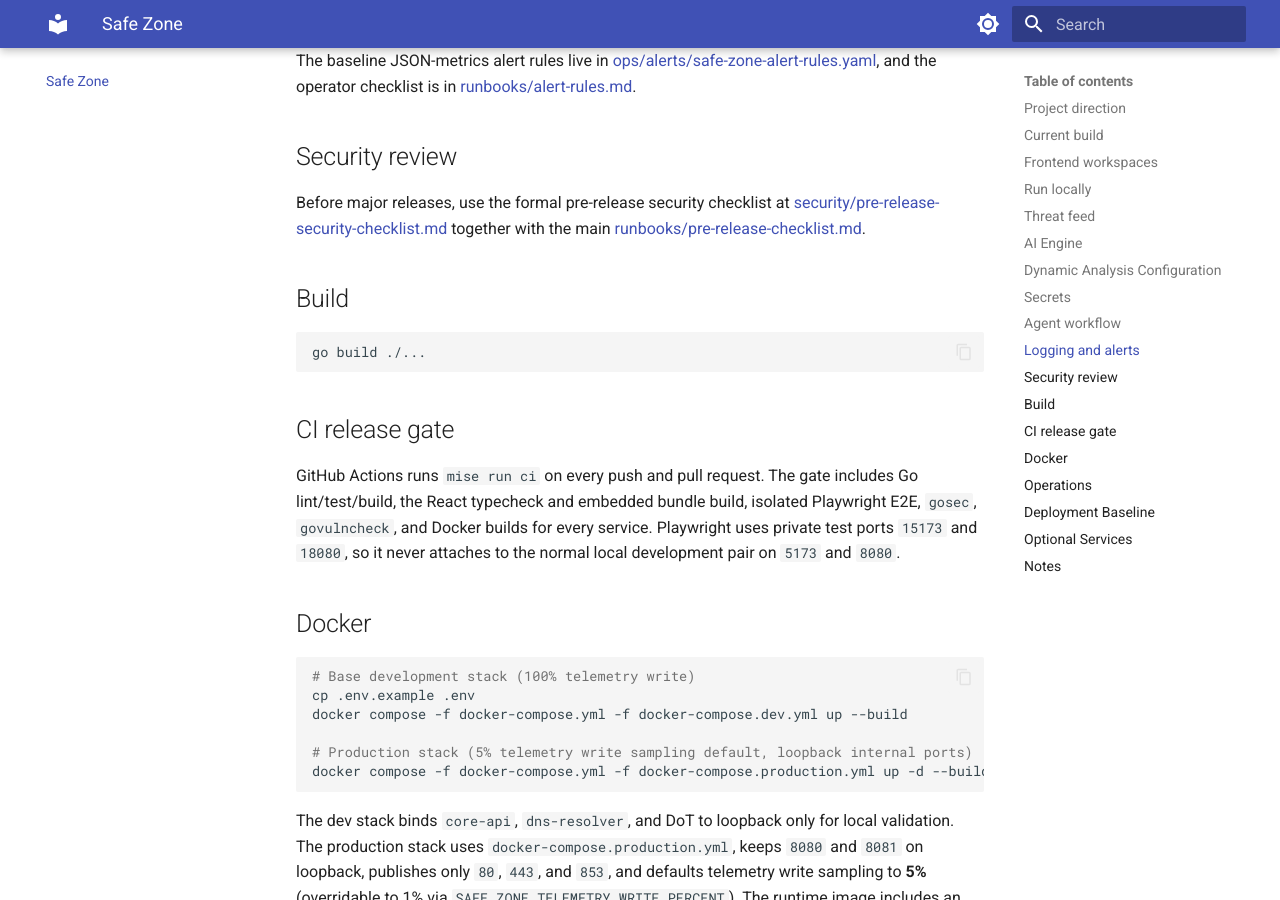
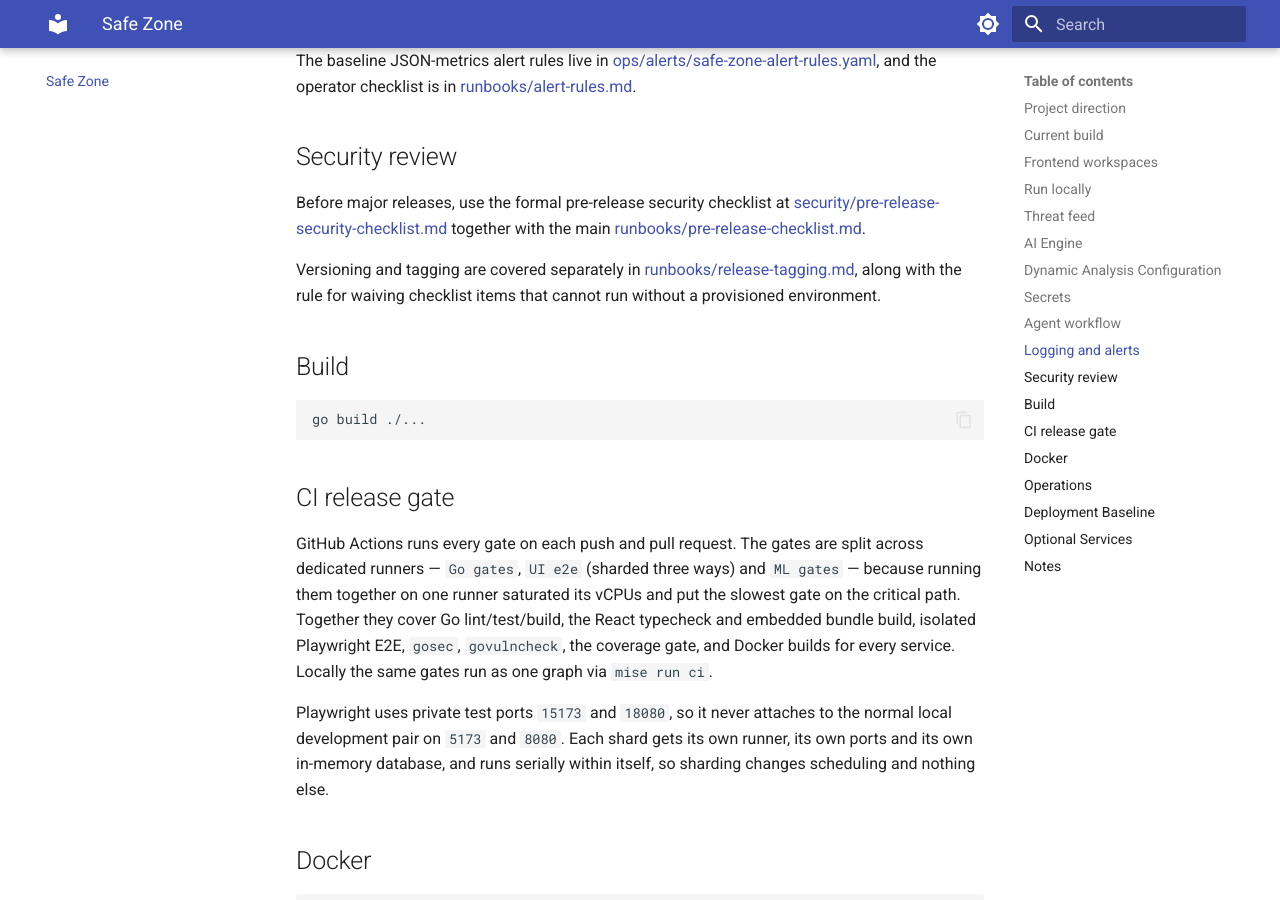
Before and after one commit to vmcchooky/safe-zone, an MkDocs documentation site: the page built from docs/index.md, in a window 1280 px wide and 900 px high, scrolled down 6570 px. Built offline with MkDocs 1.6.1 and Material for MkDocs 9.7.7, drawn with Linux system fonts in a browser that asks for light colours.

Commit message:
docs(release): date-based version policy, tagging checklist, waiver rule
Until v1.10.16 the repo had 262 markdown files, no changelog and one tag, and the version scheme lived only in the owner's head: nothing told a second person whether a release was a patch or breaking. Fixes that with three artifacts.

release-tagging.md: the v1.<MM>.<DD> policy with a rule for same-day hotfixes, the list of things that must hold before a tag exists (all runnable without a VPS), and the waiver rule. A waiver must name the skipped item, why, where it will be verified instead, and who owns it, and may never cover anything runnable locally or in CI. v1.10.16 deferred staging, smokes, restore drill and perf proof on exactly these terms.

.github/release-notes-template.md forces the four waiver parts into the release body.

DECISION.md records the decision, why SemVer was rejected, and that the version is a label only (unversioned module, SHA-pinned images), so nothing waits on a bump.

Also corrects docs/index.md, which still said CI runs 'mise run ci' -- stale as of the job split in #185.

````diff
--- a/docs/index.md
+++ b/docs/index.md
@@ -215,6 +215,8 @@
 
 Before major releases, use the formal pre-release security checklist at [security/pre-release-security-checklist.md](security/pre-release-security-checklist.md) together with the main [runbooks/pre-release-checklist.md](runbooks/pre-release-checklist.md).
 
+Versioning and tagging are covered separately in [runbooks/release-tagging.md](runbooks/release-tagging.md), along with the rule for waiving checklist items that cannot run without a provisioned environment.
+
 ## Build
 
 ```bash
@@ -223,11 +225,18 @@
 
 ## CI release gate
 
-GitHub Actions runs `mise run ci` on every push and pull request. The gate
-includes Go lint/test/build, the React typecheck and embedded bundle build,
-isolated Playwright E2E, `gosec`, `govulncheck`, and Docker builds for every
-service. Playwright uses private test ports `15173` and `18080`, so it never
-attaches to the normal local development pair on `5173` and `8080`.
+GitHub Actions runs every gate on each push and pull request. The gates are
+split across dedicated runners — `Go gates`, `UI e2e` (sharded three ways) and
+`ML gates` — because running them together on one runner saturated its vCPUs and
+put the slowest gate on the critical path. Together they cover Go lint/test/build,
+the React typecheck and embedded bundle build, isolated Playwright E2E,
+`gosec`, `govulncheck`, the coverage gate, and Docker builds for every service.
+Locally the same gates run as one graph via `mise run ci`.
+
+Playwright uses private test ports `15173` and `18080`, so it never attaches to
+the normal local development pair on `5173` and `8080`. Each shard gets its own
+runner, its own ports and its own in-memory database, and runs serially within
+itself, so sharding changes scheduling and nothing else.
 
 ## Docker
 
````
Also changed, not shown: CHANGELOG.md (+4 -0 lines), DECISION.md (+29 -0 lines), docs/runbooks/pre-release-checklist.md (+9 -0 lines), docs/runbooks/release-gate.md (+4 -0 lines), docs/runbooks/release-tagging.md (added, +78 -0 lines), .github/release-notes-template.md (added).
